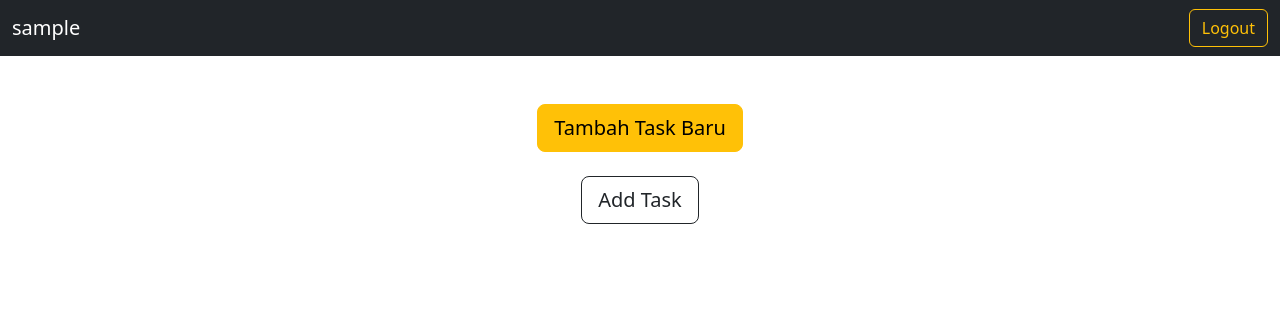
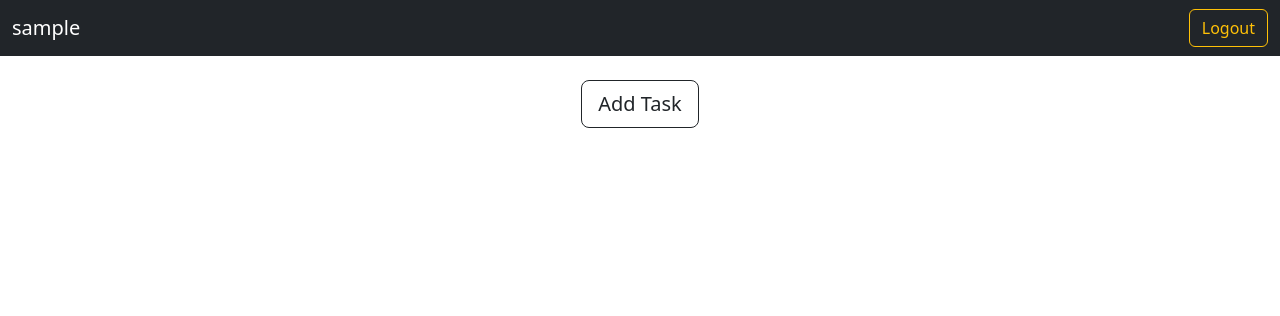
Before and after one commit to vwjaya32/tugas2, a Django app: page /todolist/ in a window 1280 px wide. Shown: the top 316 px of the page. Run offline with Django 4.2, Linux system fonts and the light colour scheme; the visitor is signed in with stand-in values (Sample User, id 1); data that the repository does not hold is empty.

Commit message:
update PBP 5

```diff
--- a/todolist/templates/todolist.html
+++ b/todolist/templates/todolist.html
@@ -95,18 +95,18 @@ $(document).on('submit', '#addTaskForm', function(event) {
   </div>
 </nav>
 
-<br></br>
+<!-- <br></br>
 <div class="d-flex justify-content-center mb-4">
   <a class="btn btn-warning btn-lg" href="{% url 'todolist:new_task' %}" role="button">
     Tambah Task Baru
   </a>
-</div>
+</div> -->
 
 
 <!-- Button trigger modal -->
 <div class = "row justify-content-center">
   <div class="col-md-8 text-center">
-    <button type="button" class="btn btn-outline-dark btn-lg" data-bs-toggle="modal" data-bs-target="#add-task-modal">
+    <button type="button" class="btn btn-outline-dark btn-lg mb-4 mt-4" data-bs-toggle="modal" data-bs-target="#add-task-modal">
       Add Task
     </button>
   </div>
```
